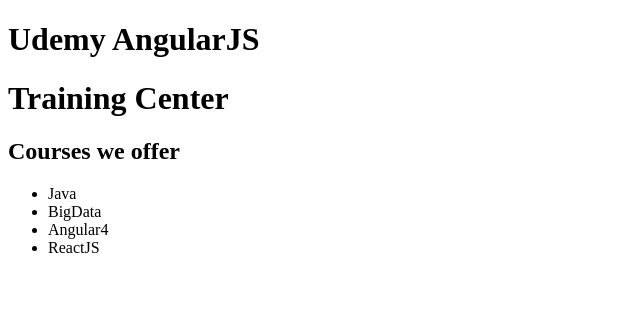
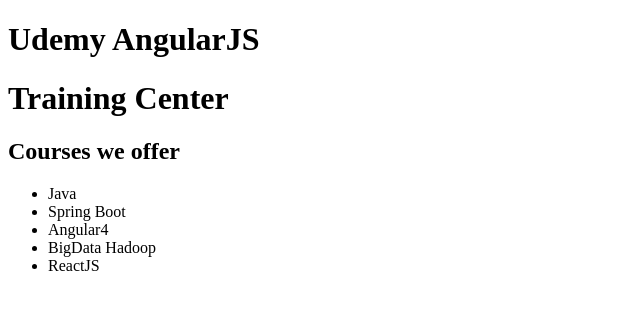
Before and after one commit to gauravdighe1986/AngularApp, an Angular app: page / in a window 1280 px wide. Shown: the top 310 px of the page, without its empty margins (0-640 px from the left). Built offline with nearby package versions, Linux system fonts and the light colour scheme.

Commit message:
Services
Services with Constructor creation in componet

```diff
--- a/src/app/courses.component.ts
+++ b/src/app/courses.component.ts
@@ -1,4 +1,5 @@
 import { Component } from "@angular/core";
+import { CoursesService } from "./courses.service";
 
 @Component({
     selector: 'courses',
@@ -15,7 +16,12 @@
 export class CoursesComponent {
     title = "Training Center";
     title2 = "Courses we offer";
-    courses = ["Java", "BigData", "Angular4", "ReactJS"];
+    courses;
+
+    constructor() {
+        let coursesService = new CoursesService();
+        this.courses = coursesService.getCourses();
+    }
 
     getTitle2() {
         return this.title2;
--- /dev/null
+++ b/src/app/courses.service.ts
@@ -0,0 +1,5 @@
+export class CoursesService {
+    getCourses() {
+        return ["Java", "Spring Boot", "Angular4", "BigData Hadoop", "ReactJS"];
+    }
+}
```
